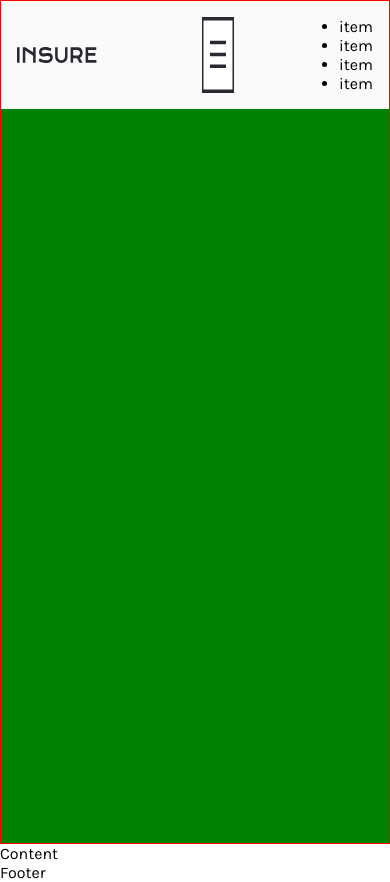
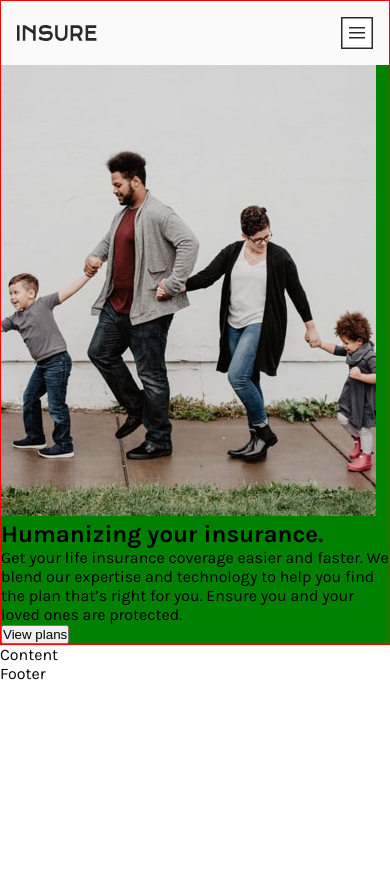
Before and after one commit to Gostyu/insure-landing-page, a React (Create React App) app: page / in a window 390 px wide. After the commit the page ends 844 px from the top, so only its background shows below. Built offline with nearby package versions, Linux system fonts and the light colour scheme.

Commit message:
WIP : header content mobile first

```diff
--- /dev/null
+++ b/src/components/Button.js
@@ -0,0 +1,6 @@
+import '../stylesheets/components/_button.scss';
+import React from 'react';
+
+export default function Button({text}){
+return <button class="">{text}</button>
+}
--- a/src/components/Header.js
+++ b/src/components/Header.js
@@ -1,10 +1,10 @@
 import React from 'react';
 import '../stylesheets/layouts/_header.scss';
 import Navbar from '../components/Navbar';
-
+import HeaderContent from "../components/HeaderContent";
 export default function Header() {
     return <header class="header">
             <Navbar></Navbar>
-            <img></img>
+            <HeaderContent></HeaderContent>
     </header>;
 }
--- a/src/components/HeaderContent.js
+++ b/src/components/HeaderContent.js
@@ -0,0 +1,20 @@
+import React from 'react';
+import '../stylesheets/components/_headerContent.scss';
+import Button from '../components/Button';
+import imageIntro from '../images/image-intro-mobile.jpg';
+function HeaderBody(){
+    return <section>
+    <h1>Humanizing your insurance.</h1>
+    <p> Get your life insurance coverage easier and faster. We blend our expertise
+and technology to help you find the plan that’s right for you. Ensure you
+and your loved ones are protected.
+    </p>
+    <Button text="View plans"></Button>
+</section>
+}
+export default function HeaderContent(){
+    return <div class="headerContent">
+        <img src={imageIntro}></img>
+        <HeaderBody></HeaderBody>
+    </div>;
+}
--- a/src/components/Navbar.js
+++ b/src/components/Navbar.js
@@ -6,15 +6,13 @@ function Links(){
     const items = ["How we work","Blog"," Account","View plans"];
     return <ul class="nav_links">
        {items.map((item)=>{
-           return <li class="nav_link"><a>item</a></li>
+           return <li class="nav_link"><a href={"#"+item}>{item}</a></li>
        })}
     </ul>
 }
 export default function NavBar (){
-
     return <nav class="nav">
         <img src={logo} alt="" class="nav_brand"></img>
-        <img src={hamburgerLogo} alt=""></img>
-        <Links></Links>
+        <img src={hamburgerLogo} alt="" class="nav_hamburgerMenu"></img>
     </nav>
 }
--- a/src/stylesheets/base/_base.scss
+++ b/src/stylesheets/base/_base.scss
@@ -17,3 +17,6 @@ a{
         text-decoration: none;
     }
 }
+li{
+  list-style: none;
+}
--- a/src/stylesheets/components/_navbar.scss
+++ b/src/stylesheets/components/_navbar.scss
@@ -10,4 +10,8 @@
         height:1rem;
         align-self: center;
     }
+    .nav_links{
+        display: flex;
+    }
+
 }
--- a/src/stylesheets/layouts/_header.scss
+++ b/src/stylesheets/layouts/_header.scss
@@ -1,5 +1,5 @@
 .header{
     background-color:green;
     border:1px solid red;
-    height:100vh;
+    height:100%;
 }
```
Also changed, not shown: src/stylesheets/components/_headerContent.scss (added).
